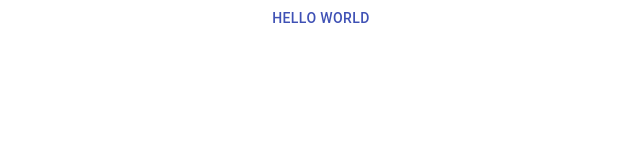
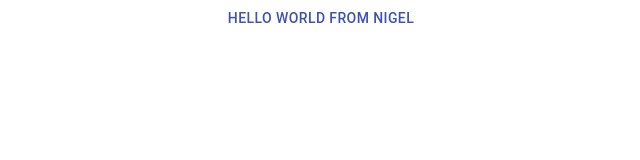
Before and after one commit to amandachau36/smiling-minds, a React (Create React App) app: page / in a window 1280 px wide. Shown: the top 160 px of the page, without its empty margins (319-959 px from the left). Built offline with nearby package versions, Linux system fonts and the light colour scheme.

Commit message:
Hello from Nigel

```diff
--- a/src/App.js
+++ b/src/App.js
@@ -4,7 +4,7 @@ import './App.css';
 function App() {
   return (
     <div className="App">
-      <Button color="primary">Hello World</Button>
+      <Button color="primary">Hello World from Nigel</Button>
     </div>
   );
 }
```
Also changed, not shown: 1 other file (tests, documents, lock files or other folders).
